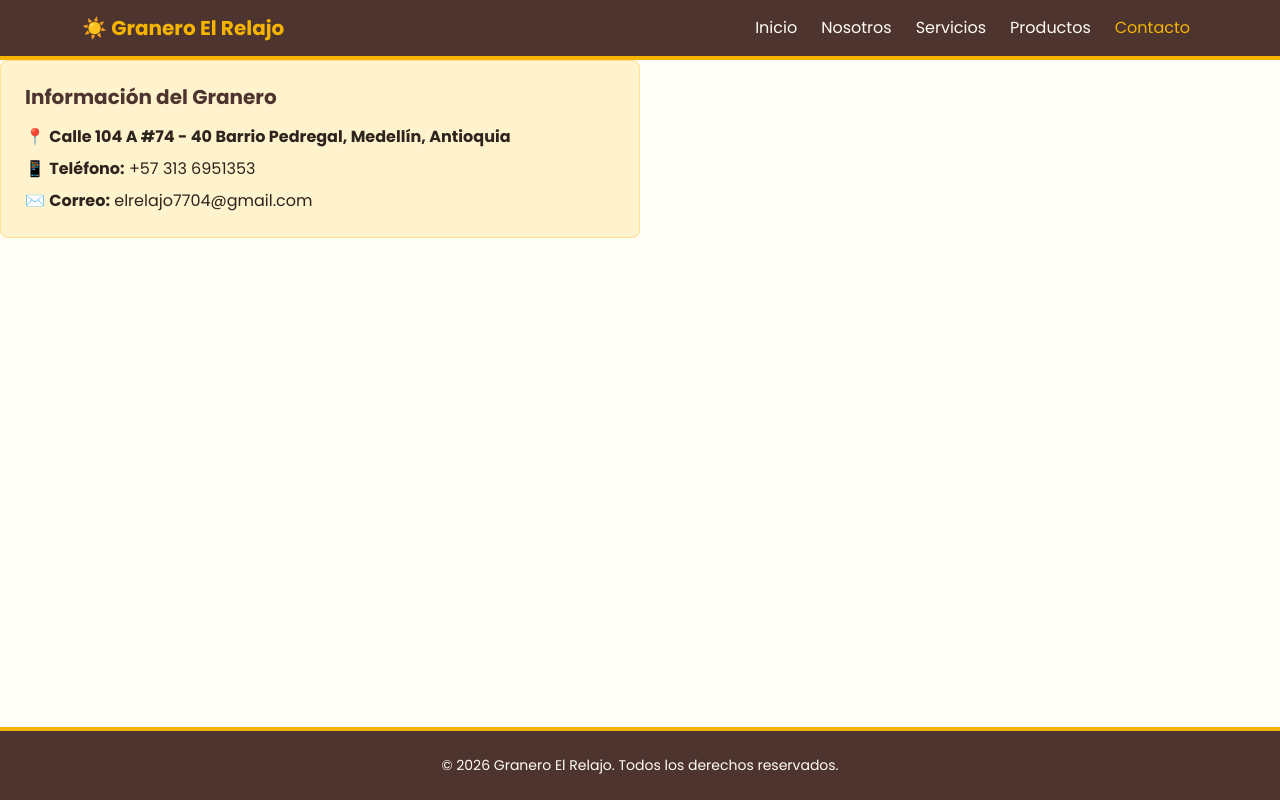
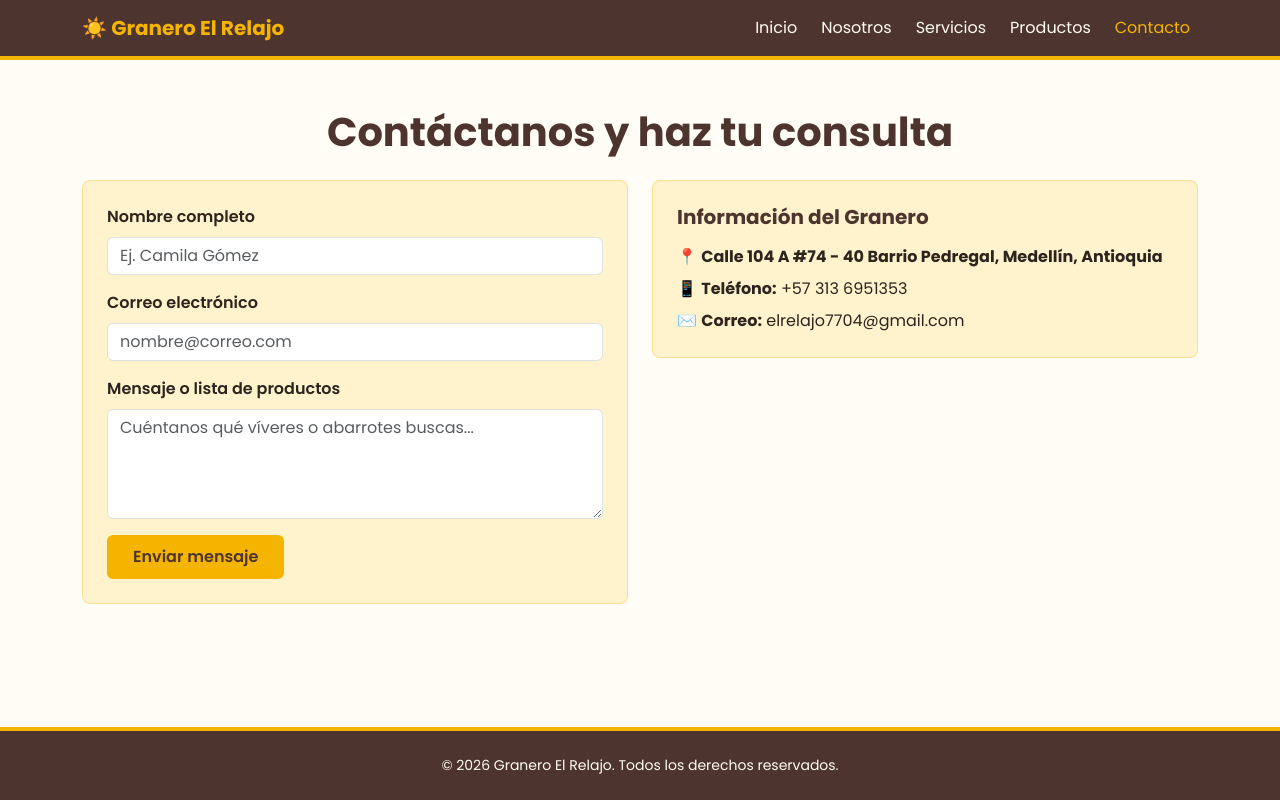
Before and after one commit to MiguelAngelOsorno/proyecto-web-los-Aprendices-De-Negro, a plain HTML site: page contacto.html in a window 1280 px wide. Drawn offline with nearby package versions, Linux system fonts and the light colour scheme.

Commit message:
tercer parte de contacto

```diff
--- a/contacto.html
+++ b/contacto.html
@@ -27,7 +27,33 @@
         </div>
     </nav>
 
-
+    <main class="flex-grow-1 py-5">
+        <div class="container">
+            <h1 class="text-center fw-bold titulo-marca mb-4">Contáctanos y haz tu consulta</h1>
+            <div class="row g-4 align-items-start">
+                <div class="col-12 col-md-6">
+                    <form class="needs-validation p-4 rounded-3 superficie-marca" novalidate>
+                        <div class="mb-3">
+                            <label for="nombreCliente" class="form-label fw-semibold">Nombre completo</label>
+                            <input type="text" class="form-control" id="nombreCliente" placeholder="Ej. Camila Gómez" required>
+                            <div class="invalid-feedback">Por favor escribe tu nombre.</div>
+                        </div>
+                        <div class="mb-3">
+                            <label for="correoCliente" class="form-label fw-semibold">Correo electrónico</label>
+                            <input type="email" class="form-control" id="correoCliente" placeholder="nombre@correo.com" required>
+                            <div class="invalid-feedback">Ingresa un correo electrónico válido.</div>
+                        </div>
+                        <div class="mb-3">
+                            <label for="mensajeCliente" class="form-label fw-semibold">Mensaje o lista de productos</label>
+                            <textarea class="form-control" id="mensajeCliente" rows="4" placeholder="Cuéntanos qué víveres o abarrotes buscas..." required></textarea>
+                            <div class="invalid-feedback">Escribe un mensaje antes de enviar.</div>
+                        </div>
+                        <button type="submit" class="btn btn-relajo px-4 py-2">Enviar mensaje</button>
+                        <div class="alert alert-success mt-3 d-none" id="alertaEnvio" role="alert">
+                            ¡Listo! Tu mensaje fue enviado correctamente. También puedes escribirnos directo al WhatsApp +57 313 6951353.
+                        </div>
+                    </form>
+                </div>
 
                 <div class="col-12 col-md-6">
                     <div class="p-4 rounded-3 superficie-marca">
```
